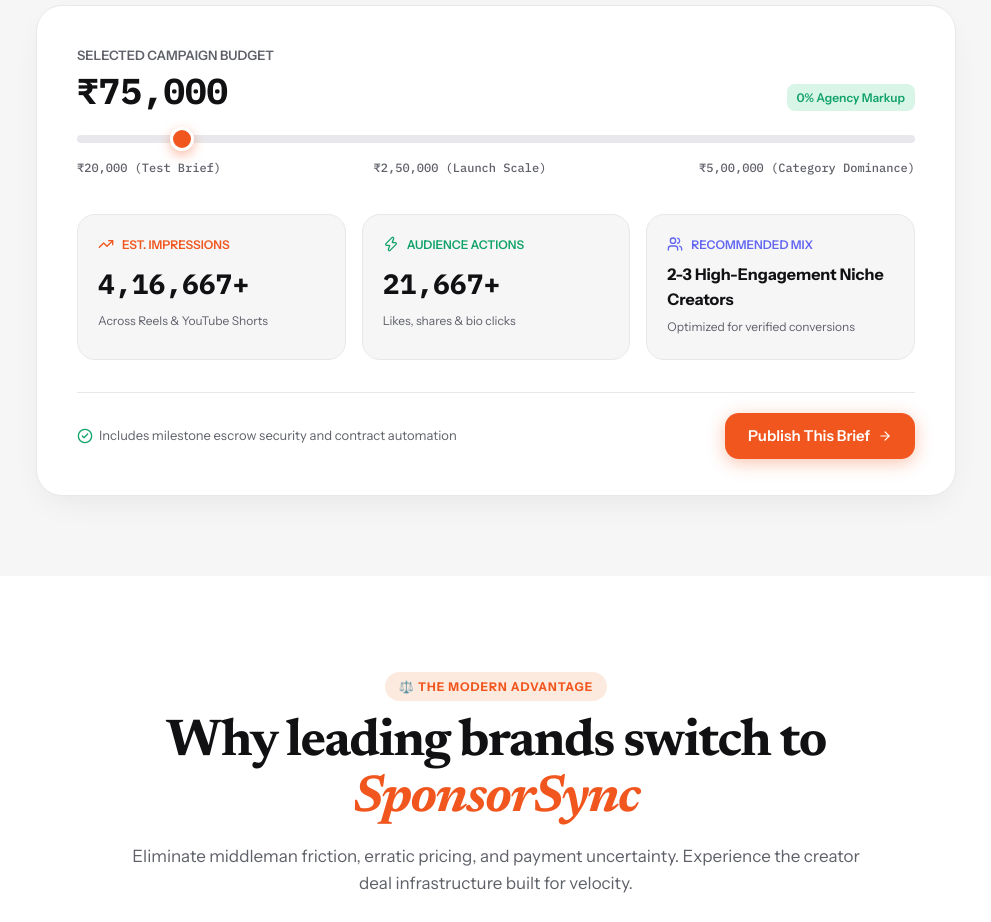
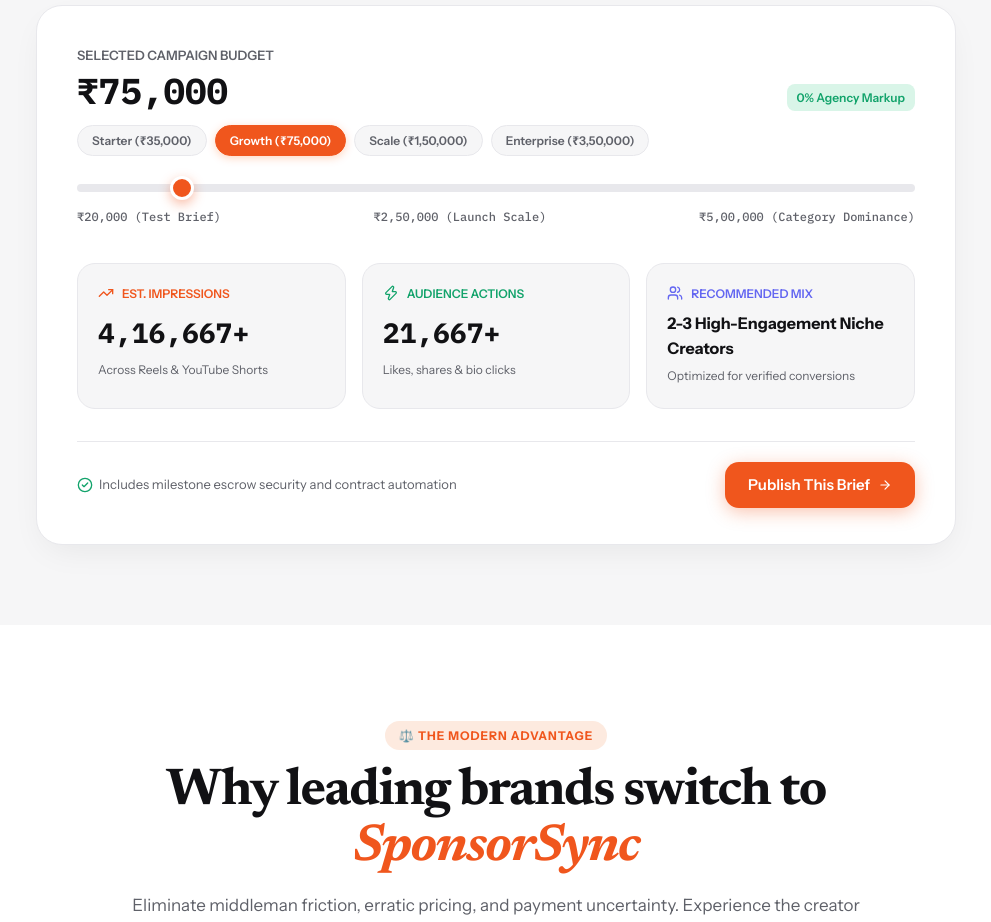
Before and after one commit to dhruvsaini-code/roster, a Next.js app: page / in a window 1280 px wide. Shown: the part 3540-4462 px from the top of the page, without its empty margins (144-1135 px from the left). Built offline with nearby package versions, Linux system fonts and the light colour scheme.

Commit message:
feat(ui): add budget preset pills and quick-selection chips in RoiCalculator

```diff
--- a/components/RoiCalculator.js
+++ b/components/RoiCalculator.js
@@ -3,6 +3,13 @@
 import { useState, useMemo } from "react";
 import { Calculator, ArrowRight, Zap, TrendingUp, Users, CheckCircle2 } from "lucide-react";
 import { formatMoney } from "./DealCard";
+
+const BUDGET_PRESETS = [
+  { label: "Starter", value: 35000 },
+  { label: "Growth", value: 75000 },
+  { label: "Scale", value: 150000 },
+  { label: "Enterprise", value: 350000 },
+];
 
 export default function RoiCalculator() {
   const [budget, setBudget] = useState(75000);
@@ -104,6 +111,33 @@
               >
                 0% Agency Markup
               </span>
+            </div>
+
+            {/* Quick Preset Pills */}
+            <div style={{ display: "flex", gap: "8px", marginBottom: "18px", flexWrap: "wrap" }}>
+              {BUDGET_PRESETS.map((p) => {
+                const isActive = budget === p.value;
+                return (
+                  <button
+                    key={p.label}
+                    onClick={() => setBudget(p.value)}
+                    style={{
+                      fontSize: "12px",
+                      fontWeight: 600,
+                      padding: "6px 14px",
+                      borderRadius: "99px",
+                      border: isActive ? "1px solid var(--or)" : "1px solid var(--ln)",
+                      backgroundColor: isActive ? "var(--or)" : "var(--alt)",
+                      color: isActive ? "#fff" : "var(--mu)",
+                      cursor: "pointer",
+                      transition: "all 0.15s ease",
+                      boxShadow: isActive ? "0 2px 8px rgba(255, 92, 0, 0.25)" : "none",
+                    }}
+                  >
+                    {p.label} ({formatMoney(p.value)})
+                  </button>
+                );
+              })}
             </div>
 
             <input
```
